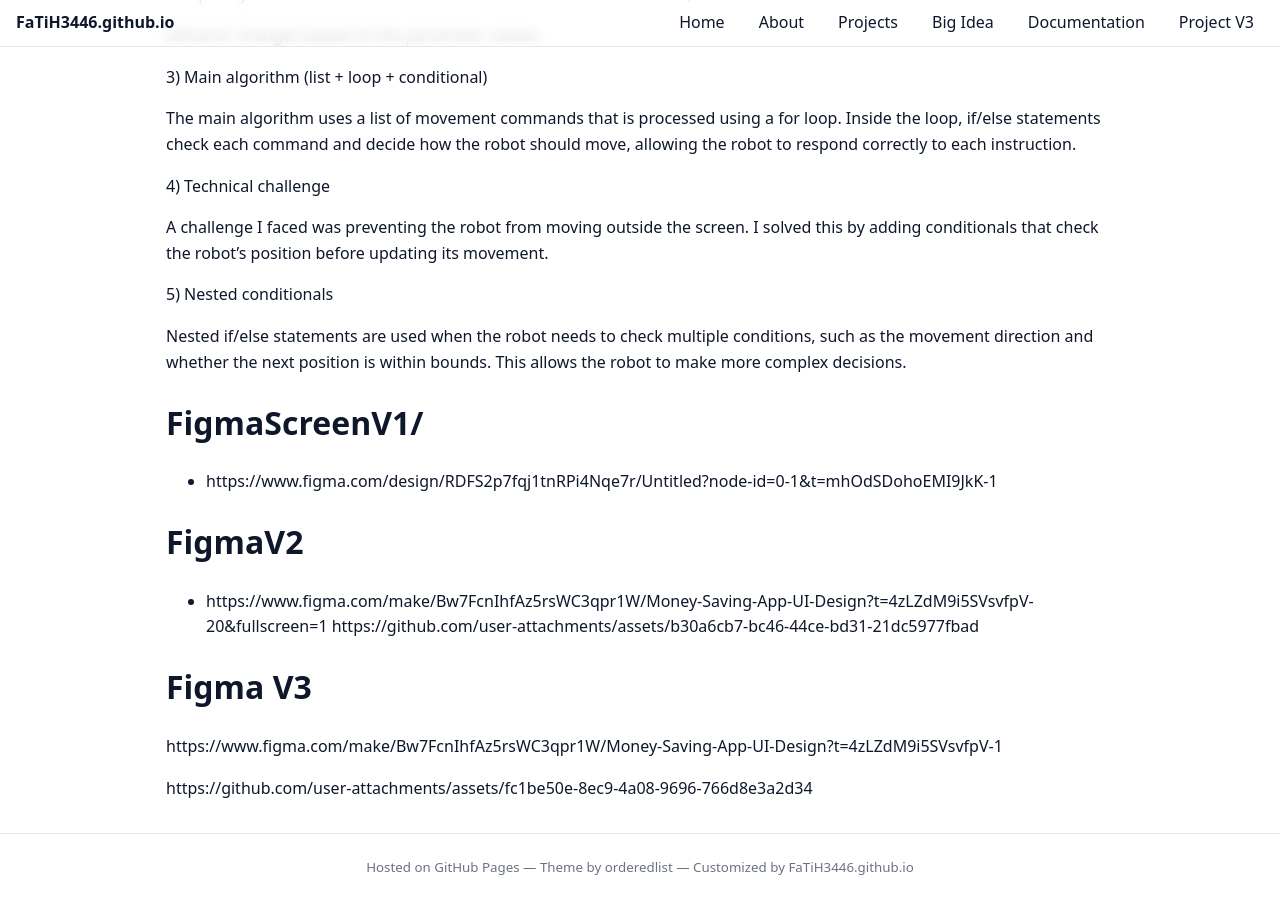
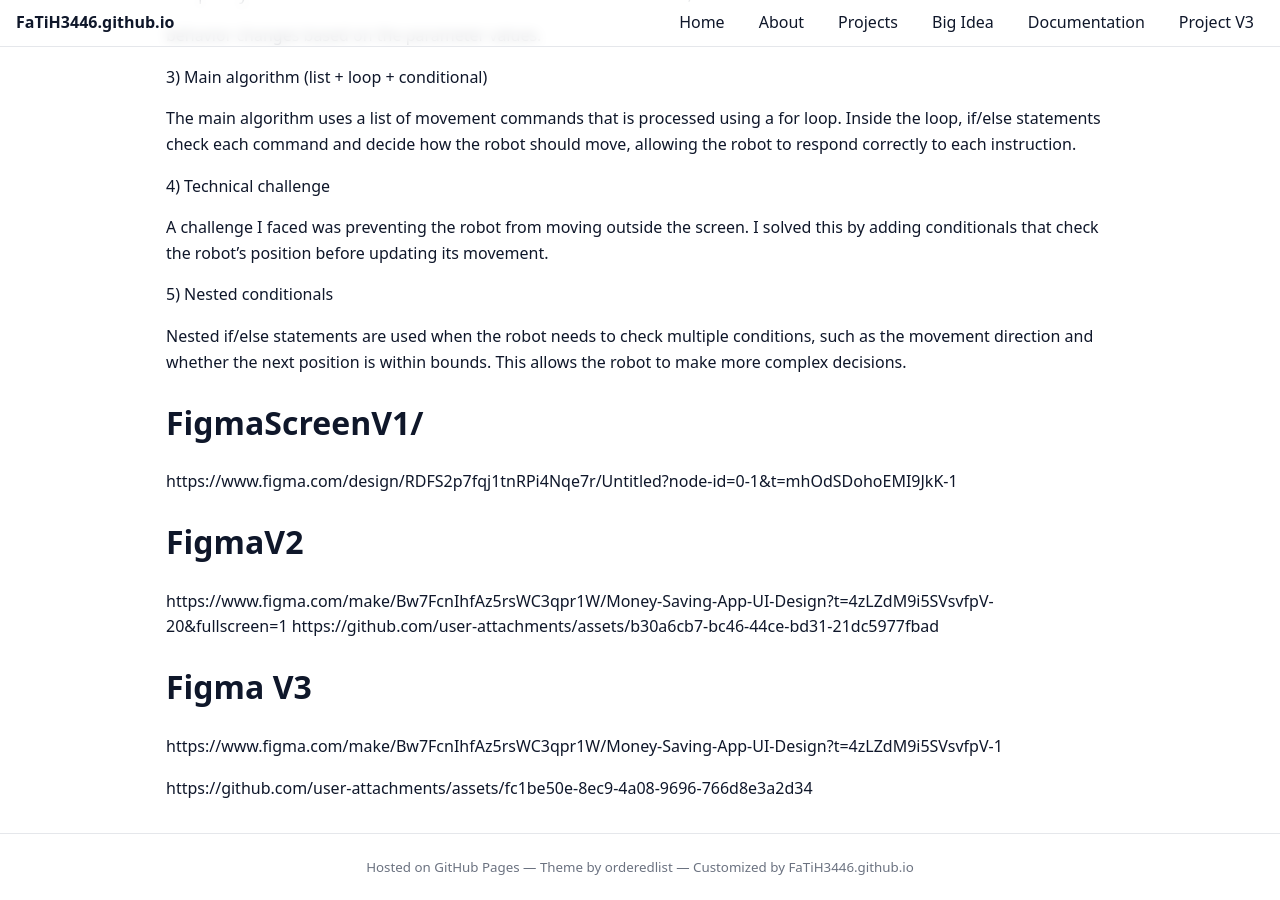
Before and after one commit to FaTiH3446/FaTiH3446.github.io, a Jekyll site: the page built from projects3.md, in a window 1280 px wide and 900 px high, scrolled down 4733 px. Built offline with Jekyll 4.4.1, drawn with Linux system fonts in a browser that asks for light colours.

```diff
--- a/projects3.md
+++ b/projects3.md
@@ -298,11 +298,11 @@ complex decisions.
 
 
 # FigmaScreenV1/
-- https://www.figma.com/design/RDFS2p7fqj1tnRPi4Nqe7r/Untitled?node-id=0-1&t=mhOdSDohoEMI9JkK-1
+https://www.figma.com/design/RDFS2p7fqj1tnRPi4Nqe7r/Untitled?node-id=0-1&t=mhOdSDohoEMI9JkK-1
 
 # FigmaV2
 
-- https://www.figma.com/make/Bw7FcnIhfAz5rsWC3qpr1W/Money-Saving-App-UI-Design?t=4zLZdM9i5SVsvfpV-20&fullscreen=1
+https://www.figma.com/make/Bw7FcnIhfAz5rsWC3qpr1W/Money-Saving-App-UI-Design?t=4zLZdM9i5SVsvfpV-20&fullscreen=1
 https://github.com/user-attachments/assets/b30a6cb7-bc46-44ce-bd31-21dc5977fbad
 
 # Figma V3
```
